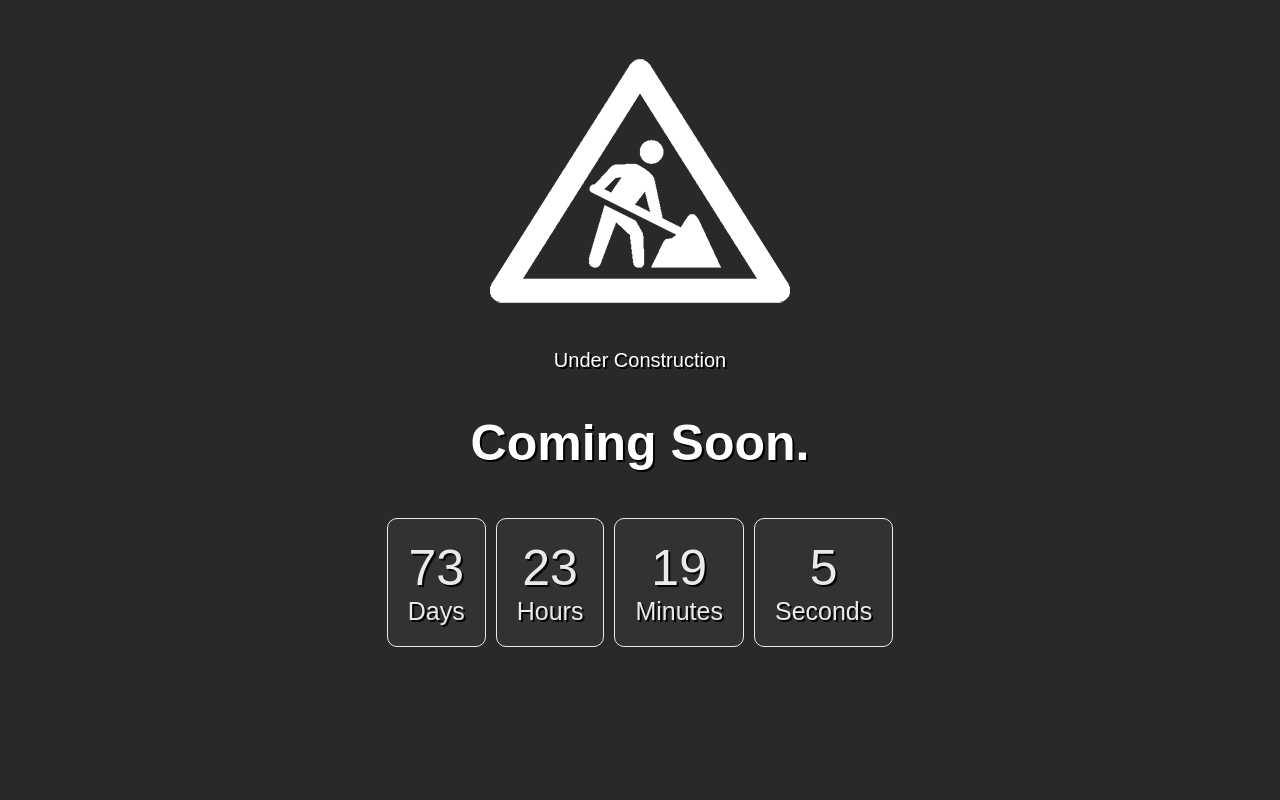
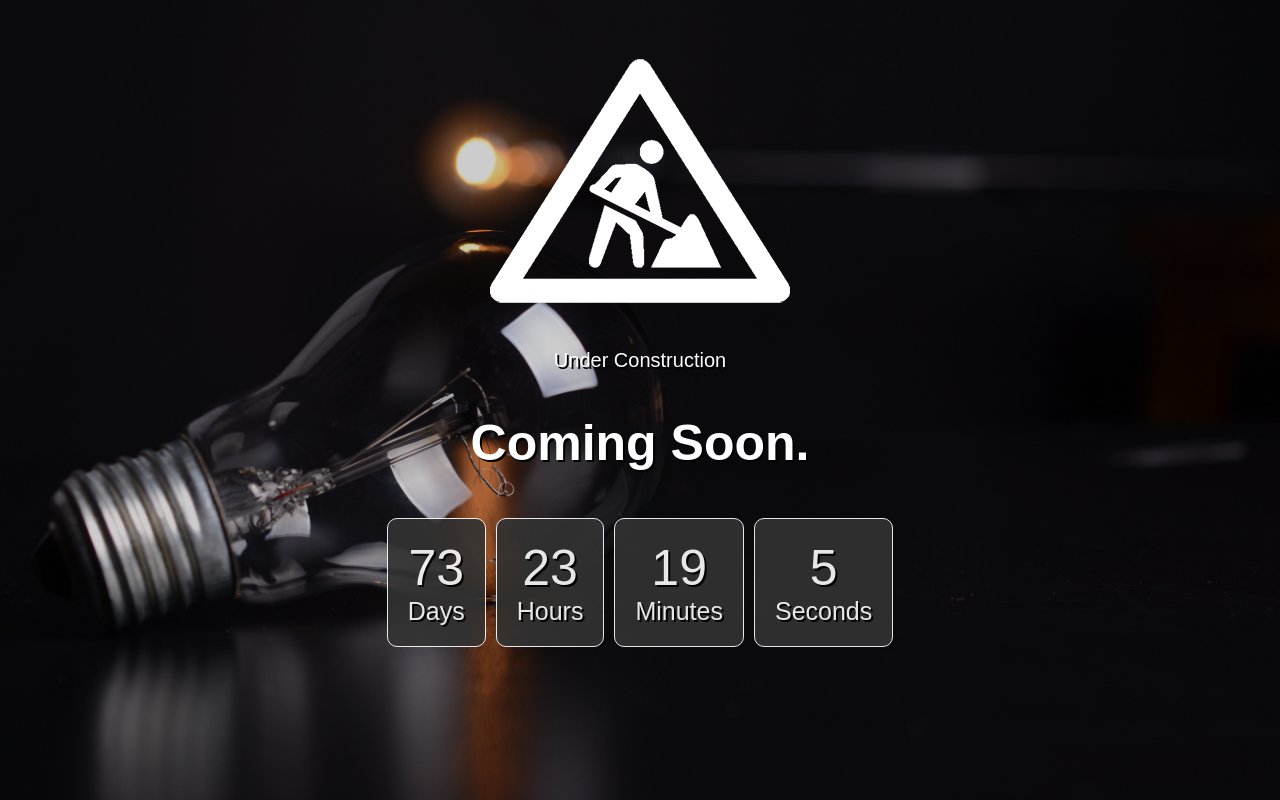
Before and after one commit to PFurtak/QuickConstPage, a plain HTML site: page index.html in a window 1280 px wide. Drawn offline with Linux system fonts and the light colour scheme.

Commit message:
fixed background image

```diff
--- a/style.css
+++ b/style.css
@@ -14,7 +14,7 @@ body {
 
 .landing {
   position: relative;
-  background-image: url(action-blur-bulb-dark-355904\\(1\).jpg);
+  background-image: url(action-blur-bulb-dark-355904.jpg);
   background-size: cover;
   background-position: center;
   height: 100vh;
```
Also changed, not shown: action-blur-bulb-dark-355904.jpg (added).
